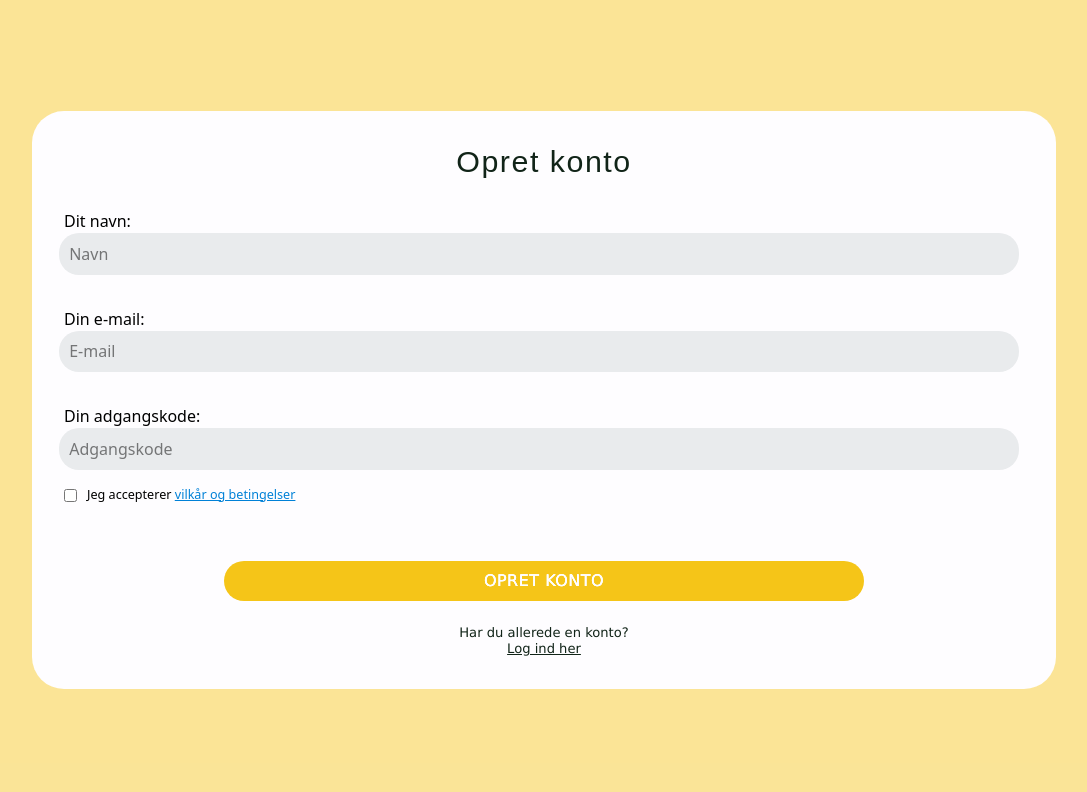
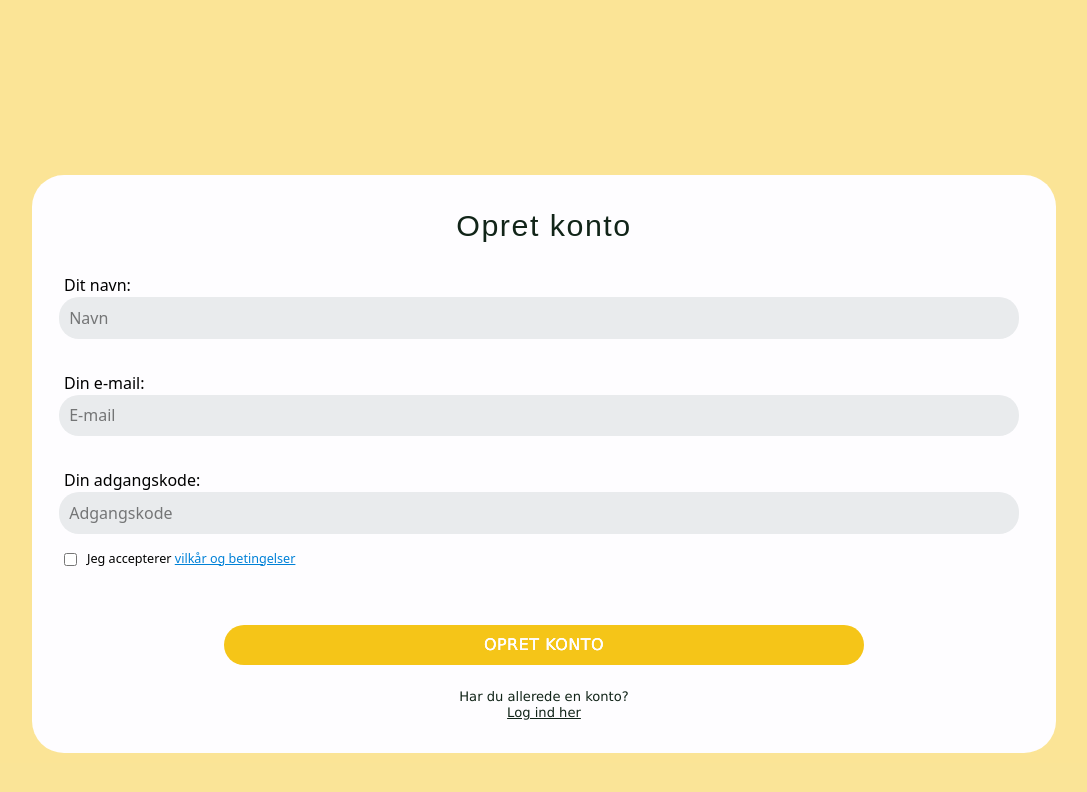
Before and after one commit to SarahCant/hop, a Next.js app: page /register in a window 1280 px wide. Shown: the top 792 px of the page, without its empty margins (96-1183 px from the left). Built offline with nearby package versions, Linux system fonts and the light colour scheme; no server answers.

Commit message:
.form-page

```diff
--- a/app/globals.css
+++ b/app/globals.css
@@ -161,3 +161,9 @@ p {
   transform: scaleX(90deg);
   clip-path: polygon(100% 0%, 75% 50%, 100% 100%, 0 100%, 0% 50%, 0 0);
 }
+
+/* -- FORM PAGES -- */
+/* LOG IN, REGISTER, 404 */
+.form-page {
+  padding-top: 10%;
+}
--- a/app/login/page.js
+++ b/app/login/page.js
@@ -27,7 +27,7 @@ export default function Login() {
   return (
     <RedirectIfAuth>
       {/* check if logged in already */}
-      <main className="bg-[var(--cta)]/45 h-screen content-center ">
+      <main className="form-page bg-[var(--cta)]/45 h-screen content-center ">
         <div className="w-8/10 flex flex-col mx-auto p-8 bg-[var(--bg)] rounded-4xl">
           <h1 className="-mt-3 mb-4 text-center">Log ind</h1>
 
--- a/app/not-found.js
+++ b/app/not-found.js
@@ -10,7 +10,7 @@ export default function NotFound() {
       </div>
 
       {/* info about missing page + links to alt places to check out */}
-      <div className="w-8/10 flex flex-col mx-auto p-8 bg-[var(--bg)] rounded-4xl">
+      <div className="form-page w-8/10 flex flex-col mx-auto p-8 bg-[var(--bg)] rounded-4xl">
         <h1 className="leading-[2rem] text-center">Siden findes endnu ikke</h1>
         <p className="pt-2">
           Tak for din interesse! Siden findes desværre ikke endnu, men prøv
--- a/app/register/page.js
+++ b/app/register/page.js
@@ -64,7 +64,7 @@ export default function Register() {
   return (
     <RedirectIfAuth>
       {/* check if logged in already */}
-      <main className="bg-[var(--cta)]/45 h-screen content-center">
+      <main className="form-page bg-[var(--cta)]/45 h-screen content-center">
         <div className="w-8/10 flex flex-col mx-auto p-8 bg-[var(--bg)] rounded-4xl">
           <h1 className="-mt-3 mb-4 text-center">Opret konto</h1>
 
```
